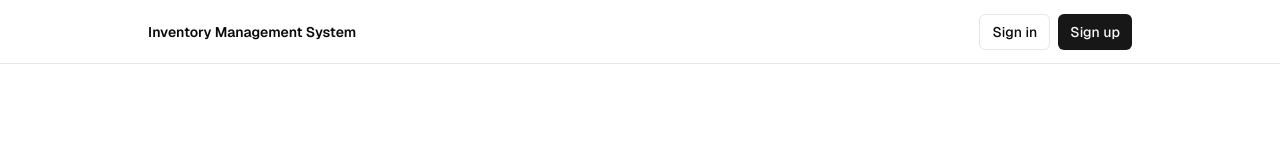
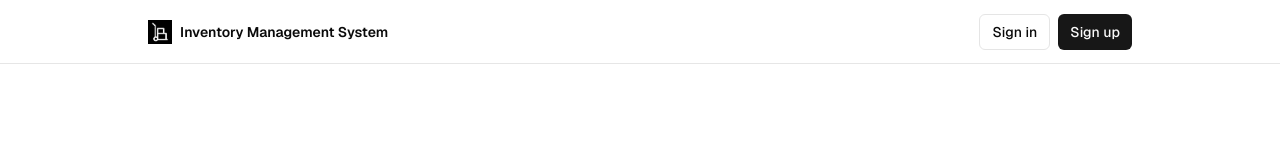
Before and after one commit to gsahlieh/inventory-management-system, a Next.js app in the folder frontend/: page / in a window 1280 px wide. Shown: the top 160 px of the page. Built offline with nearby package versions, Linux system fonts and the light colour scheme; no server answers.

Commit message:
meta update

```diff
--- a/frontend/app/layout.tsx
+++ b/frontend/app/layout.tsx
@@ -5,6 +5,7 @@ import { ThemeSwitcher } from "@/components/theme-switcher";
 import { hasEnvVars } from "@/utils/supabase/check-env-vars";
 import { Geist } from "next/font/google";
 import { ThemeProvider } from "next-themes";
+import Image from "next/image"; // <-- Import the Image component
 import Link from "next/link";
 import "./globals.css";
 
@@ -14,8 +15,23 @@ const defaultUrl = process.env.VERCEL_URL
 
 export const metadata = {
   metadataBase: new URL(defaultUrl),
-  title: "Next.js and Supabase Starter Kit",
-  description: "The fastest way to build apps with Next.js and Supabase",
+  title: "Inventory Management System",
+  description: "Manage your inventory efficiently.",  // Add icons configuration
+  icons: {
+    icon: "/logo.png", // Path relative to public folder for favicon/browser tab
+  },
+  openGraph: {
+    title: "Inventory Management System", // OG Title
+    description: "Manage your inventory efficiently.", // OG Description
+    images: [
+      {
+        url: `${defaultUrl}/logo.png`, // MUST be an absolute URL for OG
+        width: 1200, // Optional: Specify width
+        height: 630, // Optional: Specify height
+        alt: "Inventory Management System Logo", // Optional: Alt text
+      },
+    ],
+  },
 };
 
 const geistSans = Geist({
@@ -41,17 +57,26 @@ export default function RootLayout({
             <div className="flex-1 w-full flex flex-col gap-20 items-center">
               <nav className="w-full flex justify-center border-b border-b-foreground/10 h-16">
                 <div className="w-full max-w-5xl flex justify-between items-center p-3 px-5 text-sm">
-                  <div className="flex gap-5 items-center font-semibold">
-                    <Link href={"/"}>Inventory Management System</Link>
-
+                  {/* --- Nav Icon Update --- */}
+                  <div className="flex items-center font-semibold">
+                    {/* Wrap Image and Text in Link for combined click area */}
+                    <Link href={"/"} className="flex items-center gap-2">
+                      <Image
+                        src="/logo.png" // Path relative to public folder
+                        alt="App Logo"
+                        width={24} // Adjust size as needed
+                        height={24} // Adjust size as needed
+                        priority // Optional: Load icon faster as it's in the initial view
+                      />
+                      <span>Inventory Management System</span>
+                    </Link>
                   </div>
+                  {/* --- End Nav Icon Update --- */}
                   {!hasEnvVars ? <EnvVarWarning /> : <HeaderAuth />}
                 </div>
               </nav>
               <div className="flex flex-col gap-20 max-w-5xl p-5">
                 {children}
-
-
               </div>
 
               <footer className="w-full flex items-center justify-center border-t mx-auto text-center text-xs gap-8 py-16">
@@ -67,7 +92,6 @@ export default function RootLayout({
                   </a>
                 </p>
                 <ThemeSwitcher />
-
               </footer>
             </div>
           </main>
```
Also changed, not shown: frontend/public/logo.png (added).
